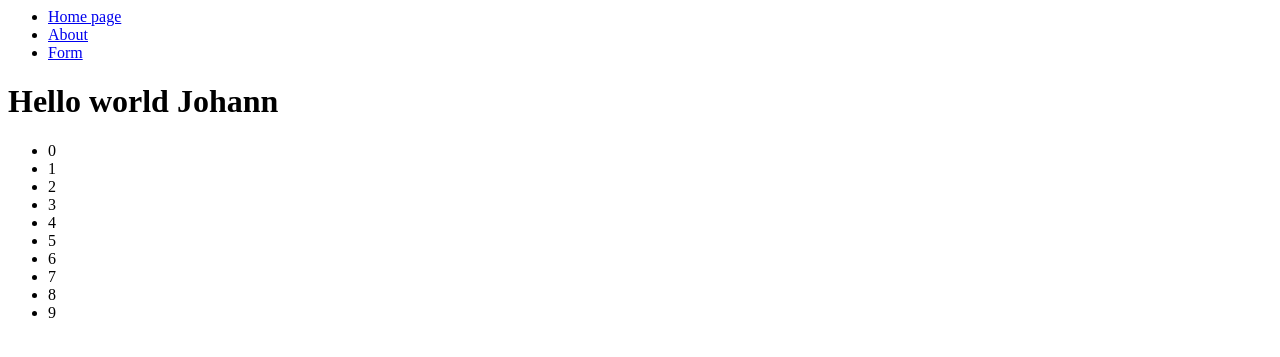
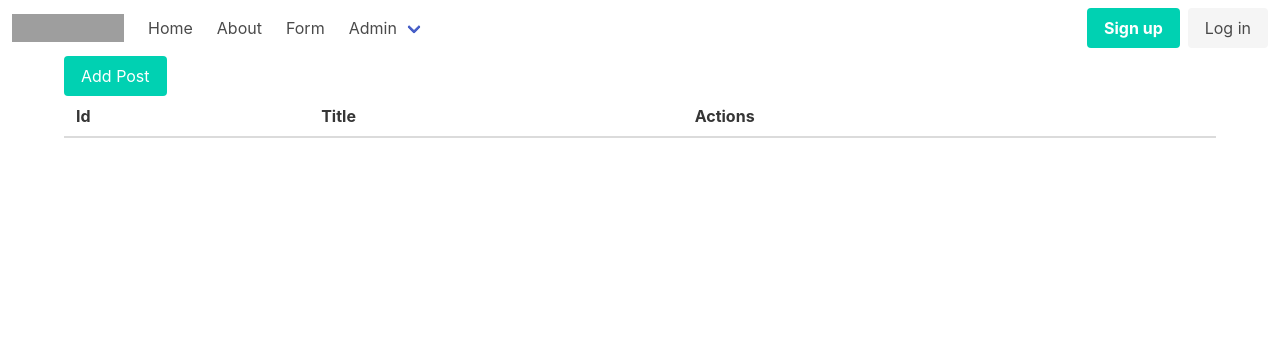
Before and after one commit to johannjunti/ta21elearnphp, a PHP site: page /posts/index.php in a window 1280 px wide. Shown: the top 357 px of the page. Run offline with PHP 8.4, Linux system fonts and the light colour scheme; data that the repository does not hold is empty; grey boxes are pictures that could not be loaded.

Commit message:
PostsContoller, BULMA, Models

```diff
--- a/public/index.php
+++ b/public/index.php
@@ -7,7 +7,11 @@ spl_autoload_register(function ($class){
     require_once __DIR__ . "/../src/$class.php";
 });
 
+
+require __DIR__ . '/../helpers.php';
+
 require __DIR__ . '/../routes.php';
+
 
 
 $router = new App\Router($_SERVER['REQUEST_URI'], $_SERVER['REQUEST_METHOD']);
@@ -21,7 +25,7 @@ if($match){
         $method = $match['action'][1];
         $controller->$method();
     } else {
-        throw new Exception('inavblid router action');
+        throw new Exception('invalid router action');
     }
 
 }   else{
--- a/routes.php
+++ b/routes.php
@@ -1,5 +1,6 @@
 <?php
 
+use App\Controllers\PostsController;
 use App\Controllers\PublicController;
 use App\Router;
 
@@ -10,3 +11,7 @@ Router::get('/about', [PublicController::class, 'about']);
 Router::get('/form', [PublicController::class, 'form']);
 
 Router::post('/form', [PublicController::class, 'formPost']);
+
+
+
+Router::get('/admin/posts', [PostsController::class, 'index']);
--- a/src/DB.php
+++ b/src/DB.php
@@ -19,12 +19,12 @@ class DB {
         }
     }
 
-    public function all(string $table){
+    public function all(string $table, string $className){
         $stmt = $this->conn->prepare("SELECT * FROM $table");
         $stmt->execute();
 
         // set the resulting array to associative
-        $stmt->setFetchMode(PDO::FETCH_ASSOC);
+        $stmt->setFetchMode(PDO::FETCH_CLASS, $className);
         return $stmt->fetchAll();
     }
 }
--- a/views/about.php
+++ b/views/about.php
@@ -1,5 +1,3 @@
 <?php include __DIR__ . '/partials/header.php'?>
 
-<?php include __DIR__ . '/partials/nav.php'?>
-    <h1> About us </h1>
 <?php include __DIR__ . '/partials/footer.php'?>
--- a/views/form.php
+++ b/views/form.php
@@ -1,6 +1,4 @@
 <?php include __DIR__ . '/partials/header.php'?>
-
-<?php include __DIR__ . '/partials/nav.php'?>
     <form method="POST" action="/form?color=red&flower=rose">
         <input type="text" placeholder="Name" name="name">
         <input type="Number" placeholder="Age" name="age">
--- a/views/index.php
+++ b/views/index.php
@@ -1,13 +1,23 @@
-<?php
-    $name = 'Johann';
-?>
+<?php include __DIR__ . '/partials/header.php' ?>
+<div class="container">
+    <div class="columns">
+        <?php foreach ($posts as $post) : ?>
+            <div class="column is-3">
+                <div class="card mb-3">
+                    <header class="card-header">
+                        <p class="card-header-title">
+                            <?= $post->title ?>
+                        </p>
 
-<?php include __DIR__ . '/partials/header.php'?>
-<?php include __DIR__ . '/partials/nav.php'?>
-    <h1>Hello world <?=$name?></h1>
-    <ul>
-        <?php for($i=0; $i<10; $i++): ?>
-                <li><?=$i?></li>
-        <?php endfor; ?>
-    </ul>
-<?php include __DIR__ . '/partials/footer.php'?>
+                    </header>
+                    <div class="card-content">
+                        <div class="content">
+                            <?= $post->body ?>
+                        </div>
+                    </div>
+                </div>
+            </div>
+        <?php endforeach; ?>
+    </div>
+</div>
+<?php include __DIR__ . '/partials/footer.php' ?>
--- a/views/partials/header.php
+++ b/views/partials/header.php
@@ -0,0 +1,10 @@
+<!DOCTYPE html>
+<html lang="en">
+<head>
+    <meta charset="UTF-8">
+    <meta name="viewport" content="width=device-width, initial-scale=1.0">
+    <title>Document</title>
+    <link rel="stylesheet" href="https://cdn.jsdelivr.net/npm/bulma@0.9.4/css/bulma.min.css">
+</head>
+<body>
+    <?php include __DIR__ . '/nav.php' ?>
--- a/views/partials/nav.php
+++ b/views/partials/nav.php
@@ -1,5 +1,53 @@
-<ul>
-    <li><a href="/">Home page</a></li>
-    <li><a href="/about">About</a></li>
-    <li><a href="/form">Form</a></li>
-</ul>
+
+<nav class="navbar" role="navigation" aria-label="main navigation">
+  <div class="navbar-brand">
+    <a class="navbar-item" href="/">
+      <img src="https://bulma.io/images/bulma-logo.png" width="112" height="28">
+    </a>
+
+    <a role="button" class="navbar-burger" aria-label="menu" aria-expanded="false" data-target="navbarBasicExample">
+      <span aria-hidden="true"></span>
+      <span aria-hidden="true"></span>
+      <span aria-hidden="true"></span>
+    </a>
+  </div>
+
+  <div id="navbarBasicExample" class="navbar-menu">
+    <div class="navbar-start">
+      <a href="/" class="navbar-item">
+        Home
+      </a>
+      <a href="/about"class="navbar-item">
+        About
+      </a>
+      <a href="/form" class="navbar-item">
+        Form
+      </a>
+
+      <div class="navbar-item has-dropdown is-hoverable">
+        <a class="navbar-link">
+            Admin
+        </a>
+
+        <div class="navbar-dropdown">
+          <a href="/admin/posts" class="navbar-item">
+            Posts
+          </a>
+        </div>
+      </div>
+    </div>
+
+    <div class="navbar-end">
+      <div class="navbar-item">
+        <div class="buttons">
+          <a class="button is-primary">
+            <strong>Sign up</strong>
+          </a>
+          <a class="button is-light">
+            Log in
+          </a>
+        </div>
+      </div>
+    </div>
+  </div>
+</nav>
--- /dev/null
+++ b/views/posts/index.php
@@ -0,0 +1,27 @@
+<?php include __DIR__ . '/../partials/header.php' ?>
+<div class="container">
+    <a class="button is-primary">Add Post</a>
+    <table class="table is-fullwidth is-striped">
+        <thead>
+            <th>Id</th>
+            <th>Title</th>
+            <th>Actions</th>
+        </thead>
+        <tbody>
+            <?php foreach($posts as $post): ?>
+                <tr>
+                    <td><?=$post->id?></td>
+                    <td><?=$post->title?></td>
+                    <td>
+                        <div class="buttons has-addons">
+                            <a class="button is-info" href="/admin/posts/view?id=<?=$post->id?>">View</a>
+                            <a class="button is-warning" href="/admin/posts/edit?id=<?=$post->id?>">Edit</a>
+                            <a class="button is-danger" href="/admin/posts/delete?id=<?=$post->id?>">Delete</a>
+                        </div>
+                    </td>
+                </tr>
+            <?php endforeach; ?>
+        </tbody>
+    </table>
+</div>
+<?php include __DIR__ . '/../partials/footer.php' ?>
```
Also changed, not shown: helpers.php (added, +7 -0 lines), src/Controllers/PostsController.php (added, +11 -0 lines), src/Controllers/PublicController.php (+6 -10 lines), src/Models/Model.php (added, +15 -0 lines), src/Models/Post.php (added, +10 -0 lines), src/Models/User.php (added, +10 -0 lines).
